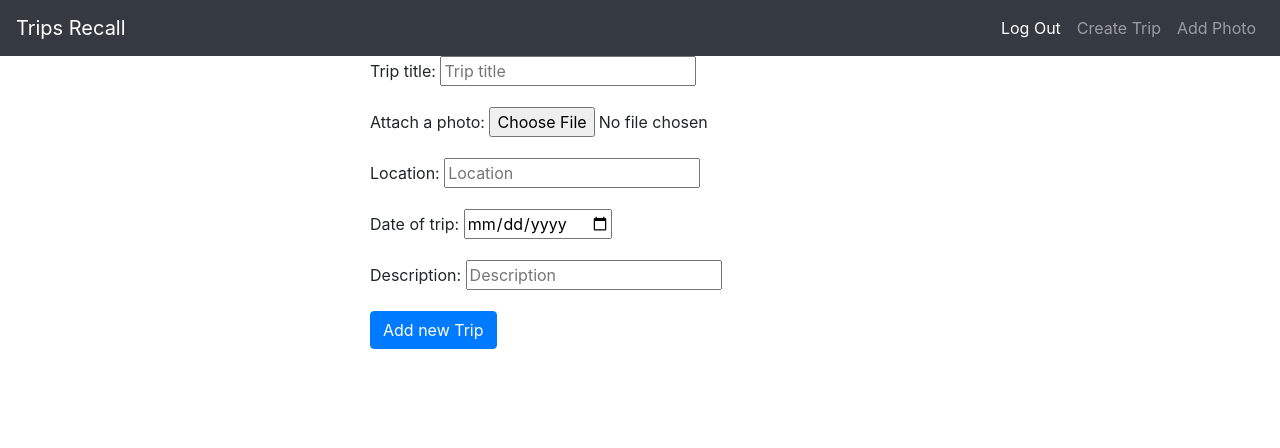
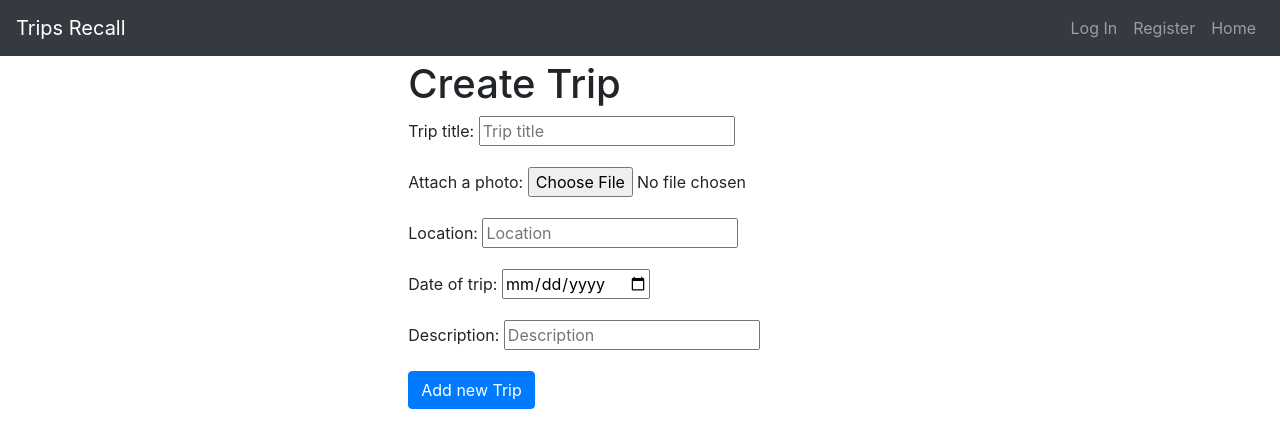
Before and after one commit to AlbenaStoqnova/Django-Web-2024-Trips-Recall, a Django app: page /trips/create/ in a window 1280 px wide. Shown: the top 448 px of the page. Run offline with Django 5.2, Linux system fonts and the light colour scheme; the visitor is signed in with stand-in values (Sample User, id 1); some libraries are stand-ins or nearby versions.

Commit message:
Changed templates.

```diff
--- a/templates/base.html
+++ b/templates/base.html
@@ -13,30 +13,35 @@
     <header>
         <nav class="navbar navbar-expand-lg navbar-dark bg-dark">
             <a class="navbar-brand" href="/">Trips Recall</a>
-            {% if user.is_authenticated %}
+            {% if no_nav %}
                 <div class="collapse navbar-collapse" id="navbarNav">
                     <ul class="navbar-nav ml-auto">
                         <li class="nav-item active">
-                            <a class="nav-link" href="/">Log Out</a>
+                            <a class="nav-link" href="{% url 'signout user' %}">Log Out</a>
                         </li>
                         <li class="nav-item">
                             <a class="nav-link" href="/">Create Trip</a>
                         </li>
                         <li class="nav-item">
                             <a class="nav-link" href="/">Add Photo</a>
+                        </li>
+                        <li class="nav-item">
+                            <a class="nav-link" href="/">My Trips</a>
+                        </li>
                     </ul>
                 </div>
             {% else %}
                 <div class="collapse navbar-collapse" id="navbarNav">
                     <ul class="navbar-nav ml-auto">
-                        <li class="nav-item active">
-                            <a class="nav-link" href="/">Log In</a>
+                        <li class="nav-item">
+                            <a class="nav-link" href="{% url 'signin user' %}">Log In</a>
                         </li>
                         <li class="nav-item">
-                            <a class="nav-link" href="/">Register</a>
+                            <a class="nav-link" href="{% url 'signup user' %}">Register</a>
                         </li>
                         <li class="nav-item">
-                            <a class="nav-link" href="/">Home</a>
+                            <a class="nav-link" href="{% url 'index' %}">Home</a>
+                        </li>
                     </ul>
                 </div>
             {% endif %}
--- a/templates/trips/create_trip.html
+++ b/templates/trips/create_trip.html
@@ -2,38 +2,18 @@
 {% load static %}
 
 {% block main_content %}
-<div class="container">
+<div class="form-text">
     <div class="row justify-content-center">
-        <div class="col-md-6">
-            <form method="post" class="my-custom-form">
-                {% csrf_token %}
-                {{ form.as_p }}
-                <button type="submit" class="btn btn-primary">Add new Trip</button>
+        <div class="col-auto">
+            <form method="post">
+                <div>
+                    <h1>Create Trip</h1>
+                    {{ form.as_p }}
+                    <button type="submit" class="btn btn-primary">Add new Trip</button>
+                    {% csrf_token %}
+                </div>
             </form>
         </div>
     </div>
 </div>
 {% endblock %}
-{% block extra_css %}
-<style>
-    .my-custom-form {
-        padding: 50px;
-        background-color: #f9f9f9;
-        border-radius: 5px;
-        box-shadow: 0 0 10px rgba(0, 0, 0, 0.1);
-    }
-
-    .my-custom-form input[type="text"], .my-custom-form textarea {
-        width: 100%;
-        padding: 10px;
-        margin-bottom: 10px;
-        border: 1px solid #ccc;
-        border-radius: 3px;
-        box-sizing: border-box;
-    }
-
-    .my-custom-form button[type="submit"] {
-        /* Bootstrap */
-    }
-</style>
-{% endblock %}
--- a/trips_recall/accounts/urls.py
+++ b/trips_recall/accounts/urls.py
@@ -5,8 +5,8 @@
     ProfileDetailsView, ProfileUpdateView, ProfileDeleteView
 
 urlpatterns = (
+    path("signin/", SignInUserView.as_view(), name="signin user"),
     path("signup/", SignUpUserView.as_view(), name="signup user"),
-    path("signin/", SignInUserView.as_view(), name="signin user"),
     path("signout/", signout_user, name="signout user"),
 
     path(
--- a/trips_recall/accounts/views.py
+++ b/trips_recall/accounts/views.py
@@ -5,7 +5,6 @@
 from django.views import generic as views
 from trips_recall.accounts.forms import TripsRecallUserCreationForm
 from trips_recall.accounts.models import Profile
-
 
 
 class SignInUserView(auth_views.LoginView):
```
Also changed, not shown: templates/accounts/edit_profile.html (+16 -0 lines), templates/accounts/signin_user.html (+26 -0 lines), templates/accounts/signup_user.html (+34 -0 lines), templates/web/home_page_with_user.html (added, +27 -0 lines), trips_recall/accounts/forms.py (+9 -0 lines), trips_recall/web/forms.py (added, +9 -0 lines), trips_recall/web/views.py (+21 -2 lines).
